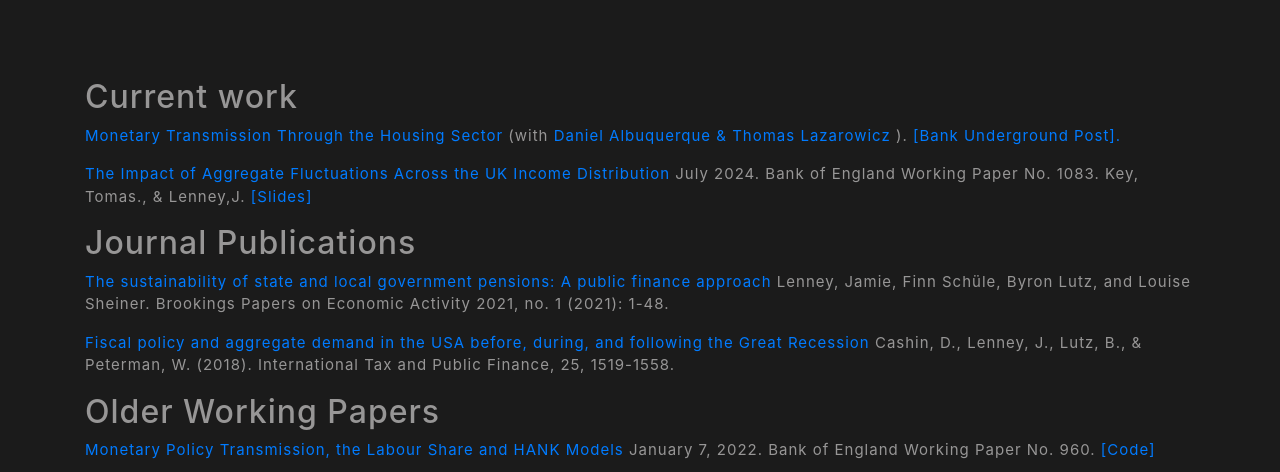
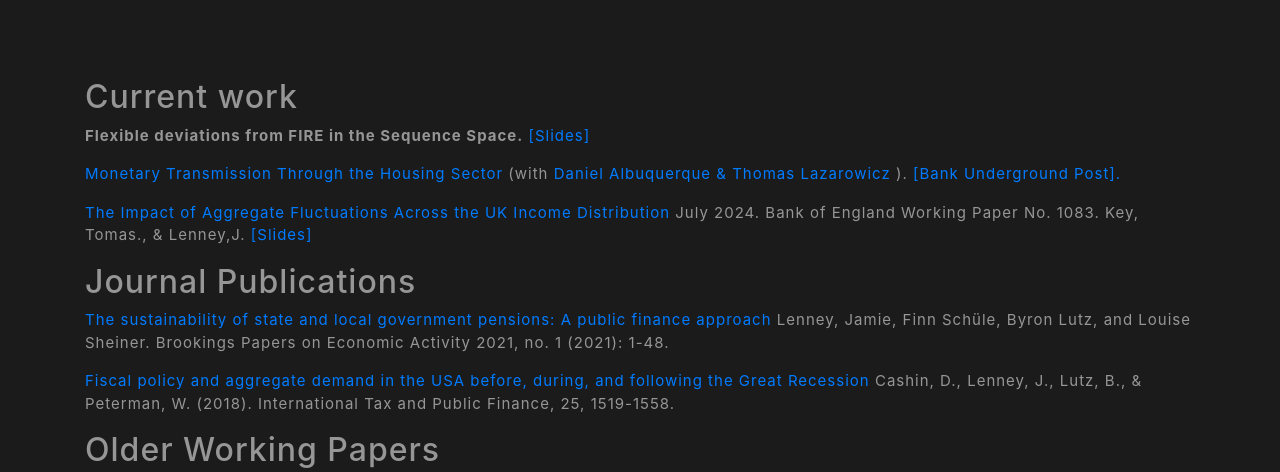
Before and after one commit to s0840389/jamielenneyecon, a plain HTML site: page index.html in a window 1280 px wide. Shown: the part 473-945 px from the top of the page. Drawn offline with nearby package versions, Linux system fonts and the light colour scheme.

Commit message:
added behavioural stuff.

```diff
--- a/index.html
+++ b/index.html
@@ -62,6 +62,9 @@
 
             <h2>Current work</h2>
 
+            <p allign="left"> <b>Flexible deviations from FIRE in the Sequence Space.</b>   <a href="https://github.com/s0840389/jamielenneyecon/blob/main/HANK_Expectations_MRG.pdf">[Slides]</a></p>
+
+
               <p allign="left">  <a href="https://github.com/s0840389/jamielenneyecon/blob/main/swp115compressed.pdf"> Monetary Transmission Through the Housing Sector </a> (with <a href="https://www.danielalbuquerque.com/"> Daniel Albuquerque & Thomas Lazarowicz</a> ).
 
                  <a href="https://bankunderground.co.uk/2023/12/20/is-uk-monetary-policy-driving-private-housing-rents/#more-13326"> [Bank Underground Post]. </a>
```
